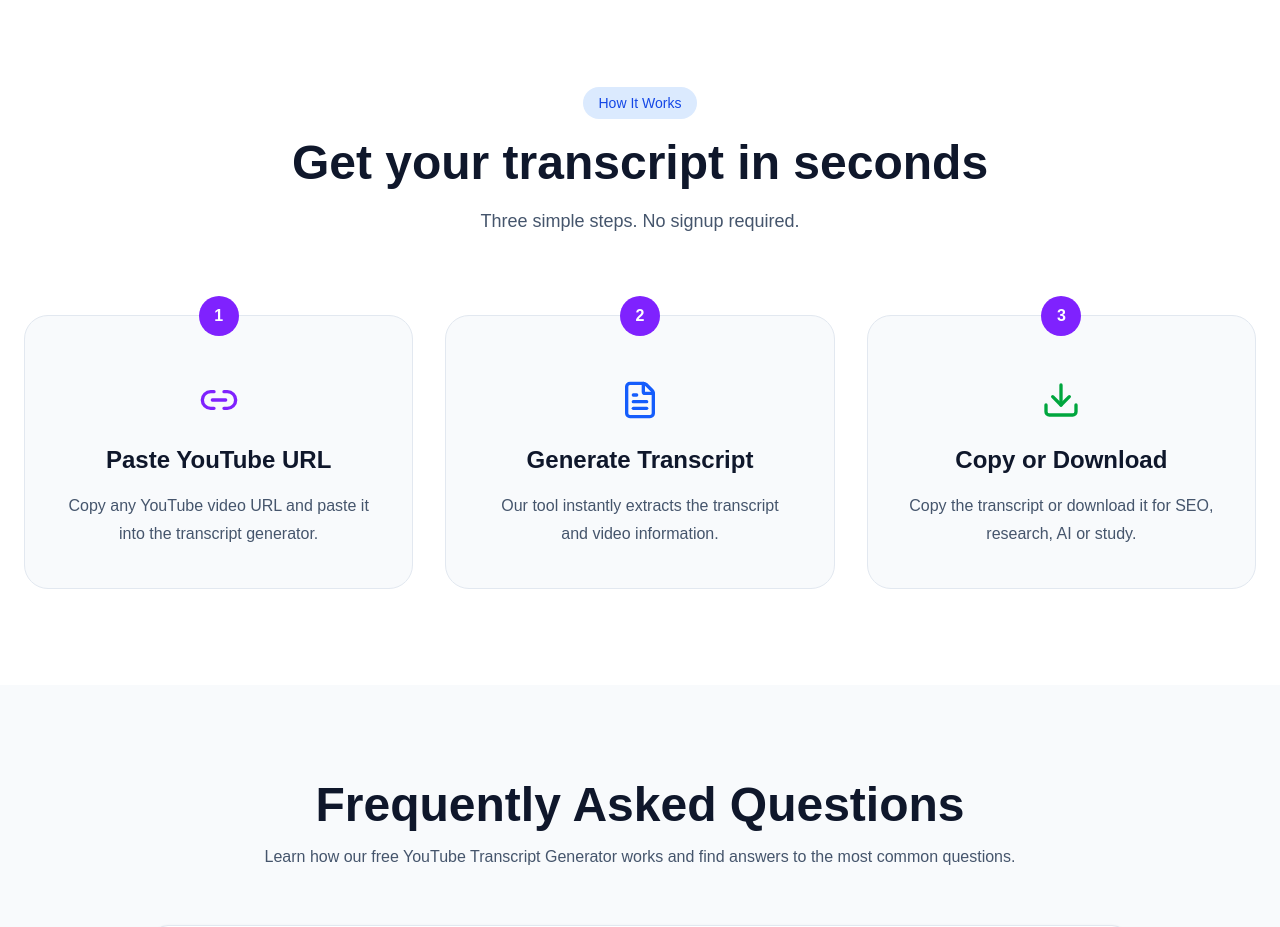
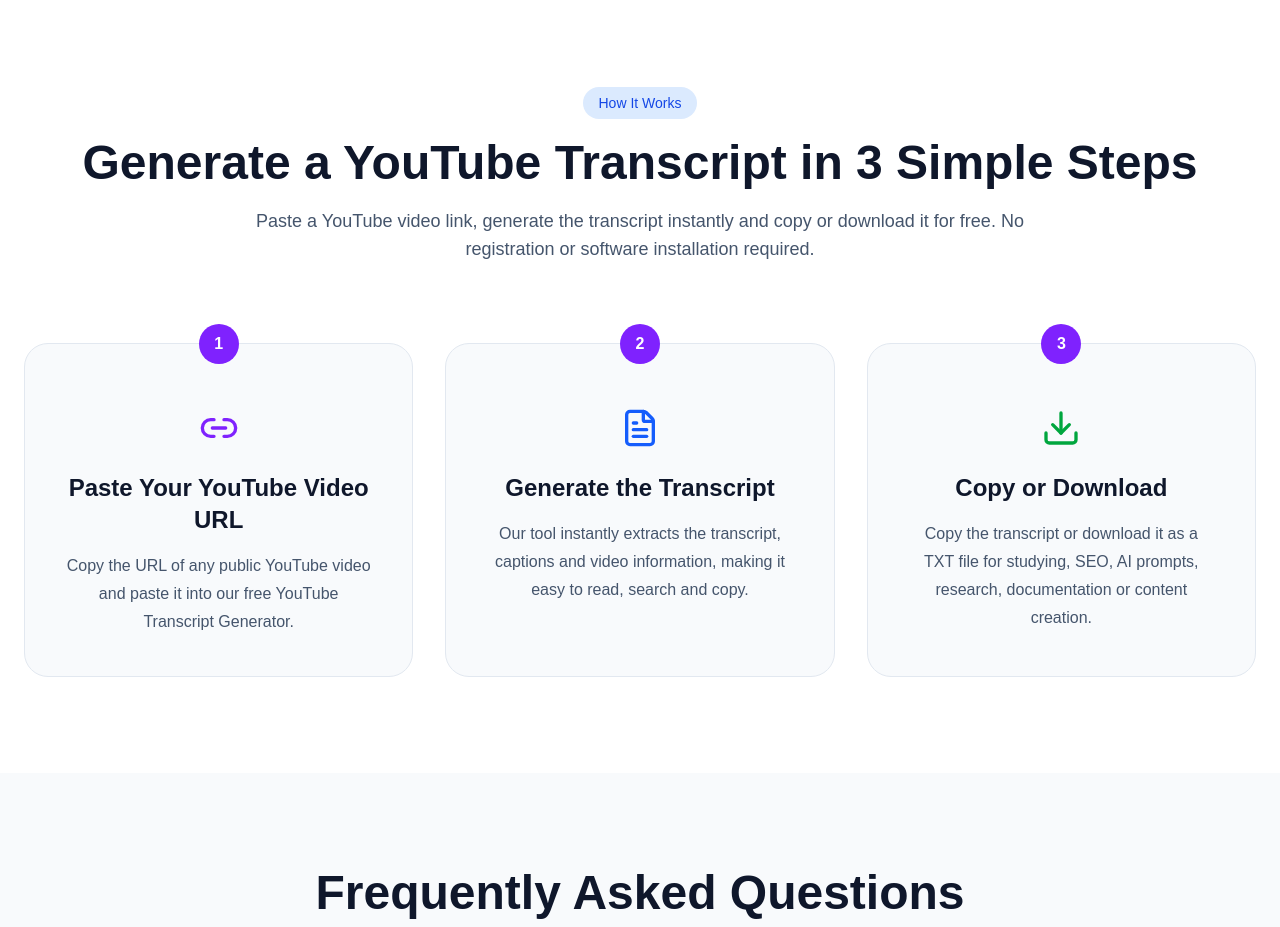
Before and after one commit to umardesignsin-sketch/youtube-transcript-generator, a Next.js app: page / in a window 1280 px wide. Shown: the part 1980-2907 px from the top of the page. Built offline with nearby package versions, Linux system fonts and the light colour scheme.

Commit message:
Update HowItWorks.tsx

```diff
--- a/components/HowItWorks.tsx
+++ b/components/HowItWorks.tsx
@@ -3,62 +3,55 @@
 const steps = [
   {
     icon: <Link2 className="h-10 w-10 text-violet-600" />,
-    title: "Paste YouTube URL",
+    title: "Paste Your YouTube Video URL",
     description:
-      "Copy any YouTube video URL and paste it into the transcript generator.",
+      "Copy the URL of any public YouTube video and paste it into our free YouTube Transcript Generator.",
   },
   {
     icon: <FileText className="h-10 w-10 text-blue-600" />,
-    title: "Generate Transcript",
+    title: "Generate the Transcript",
     description:
-      "Our tool instantly extracts the transcript and video information.",
+      "Our tool instantly extracts the transcript, captions and video information, making it easy to read, search and copy.",
   },
   {
     icon: <Download className="h-10 w-10 text-green-600" />,
     title: "Copy or Download",
     description:
-      "Copy the transcript or download it for SEO, research, AI or study.",
+      "Copy the transcript or download it as a TXT file for studying, SEO, AI prompts, research, documentation or content creation.",
   },
 ];
 
 export default function HowItWorks() {
   return (
     <section className="bg-white py-24">
-
       <div className="mx-auto max-w-7xl px-6">
-
         <div className="text-center">
-
           <span className="rounded-full bg-blue-100 px-4 py-2 text-sm font-medium text-blue-700">
             How It Works
           </span>
 
           <h2 className="mt-6 text-5xl font-bold text-slate-900">
-            Get your transcript in seconds
+            Generate a YouTube Transcript in 3 Simple Steps
           </h2>
 
-          <p className="mx-auto mt-5 max-w-2xl text-lg text-slate-600">
-            Three simple steps. No signup required.
+          <p className="mx-auto mt-5 max-w-3xl text-lg text-slate-600">
+            Paste a YouTube video link, generate the transcript instantly and
+            copy or download it for free. No registration or software
+            installation required.
           </p>
-
         </div>
 
         <div className="mt-20 grid gap-8 md:grid-cols-3">
-
           {steps.map((step, index) => (
-
             <div
               key={step.title}
               className="relative rounded-3xl border border-slate-200 bg-slate-50 p-10 text-center"
             >
-
               <div className="absolute -top-5 left-1/2 flex h-10 w-10 -translate-x-1/2 items-center justify-center rounded-full bg-violet-600 text-white font-bold">
                 {index + 1}
               </div>
 
-              <div className="mt-6 flex justify-center">
-                {step.icon}
-              </div>
+              <div className="mt-6 flex justify-center">{step.icon}</div>
 
               <h3 className="mt-6 text-2xl font-bold text-slate-900">
                 {step.title}
@@ -67,15 +60,10 @@
               <p className="mt-4 leading-7 text-slate-600">
                 {step.description}
               </p>
-
             </div>
-
           ))}
-
         </div>
-
       </div>
-
     </section>
   );
 }
```
